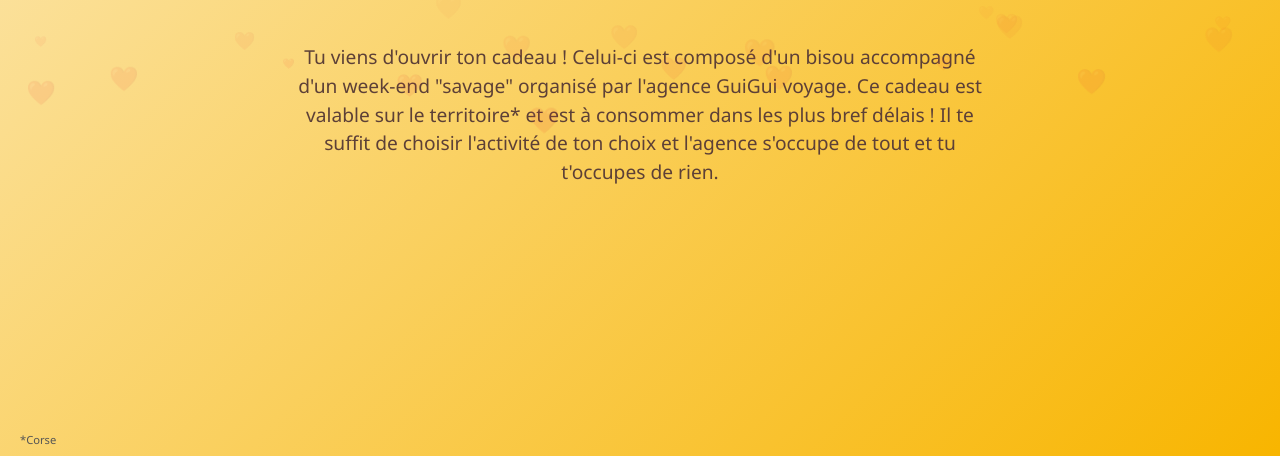
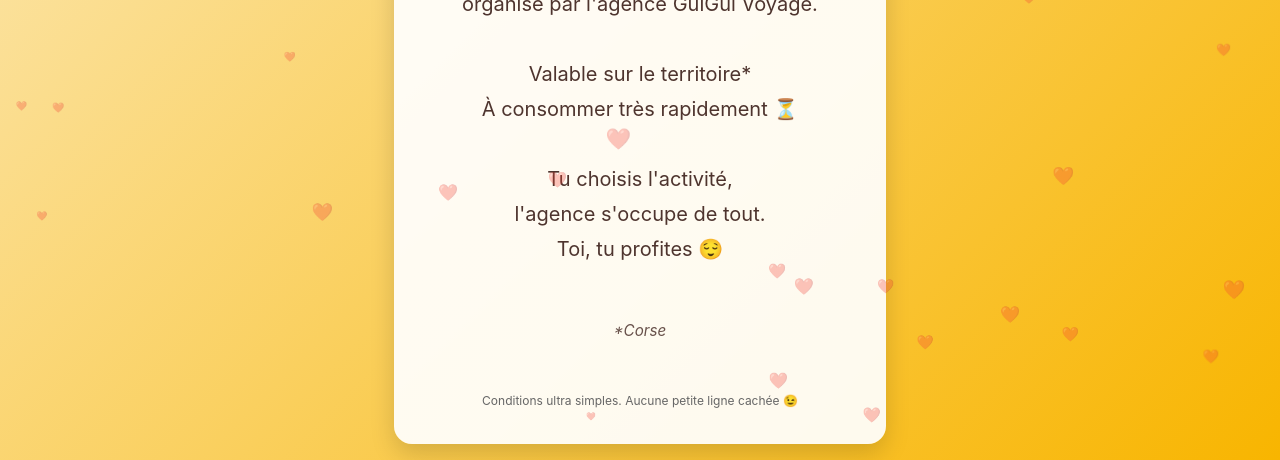
Before and after one commit to Gui-2b9/anniv-poulet-zegfrge54547, a plain HTML site: page index.html in a window 1280 px wide. Shown: the part 384-844 px from the top of the page. Drawn offline with Linux system fonts and the light colour scheme.

Commit message:
Update index.html

```diff
--- a/index.html
+++ b/index.html
@@ -2,91 +2,131 @@
 <html lang="fr">
 <head>
   <meta charset="UTF-8" />
-  <title>Joyeux Anniversaire ! 🎉</title>
+  <meta name="viewport" content="width=device-width, initial-scale=1" />
+  <title>Joyeux Anniversaire 🎉</title>
+
   <style>
-    /* Style général de la page */
     body {
-      font-family: 'Segoe UI', Tahoma, Geneva, Verdana, sans-serif;
+      font-family: -apple-system, BlinkMacSystemFont, "Segoe UI", Roboto, sans-serif;
       background: linear-gradient(135deg, #fceabb, #f8b500);
-      color: #5d4037;
+      margin: 0;
+      padding: 0;
+      min-height: 100vh;
       display: flex;
-      flex-direction: column;
+      align-items: center;
       justify-content: center;
-      align-items: center;
-      height: 100vh;
-      margin: 0;
-      text-align: center;
-      padding: 20px;
-      overflow: hidden;
-      position: relative;
+      color: #4e342e;
     }
 
-    /* Titre principal */
-    h1 {
-      font-size: 3rem;
-      margin-bottom: 2rem;
-      color: #d35400;
-      text-shadow: 1px 1px 4px rgba(0,0,0,0.2);
+    .card {
+      background: rgba(255, 255, 255, 0.92);
+      border-radius: 18px;
+      padding: 24px 20px;
+      max-width: 420px;
+      width: 100%;
+      margin: 16px;
+      box-shadow: 0 10px 25px rgba(0,0,0,0.15);
+      text-align: center;
     }
 
-    /* Paragraphe principal */
-    p {
-      font-size: 1.2rem;
-      max-width: 700px;
-      line-height: 1.5;
-      white-space: pre-line; /* respecte les sauts de ligne */
-    }
-
-    /* Conditions générales de vente (note de bas de page) */
-    .terms {
-      position: absolute;
-      bottom: 10px;
-      left: 20px;
-      font-size: 0.7rem;
-      color: #555;
-      font-style: normal;
-      max-width: 90%;
+    h1 {
+      font-size: 2rem;
+      margin-bottom: 16px;
       line-height: 1.2;
     }
 
-    /* Style des petits cœurs en fond */
-    .heart {
-      position: absolute;
-      color: rgba(255, 0, 102, 0.2);
-      font-size: 1rem;
-      animation: float 8s infinite;
+    p {
+      font-size: 1.1rem;
+      line-height: 1.75;
+      margin: 0;
+      white-space: pre-line;
     }
 
-    /* Animation des cœurs */
+    .corse {
+      display: block;
+      margin-top: 16px;
+      font-size: 0.95rem;
+      font-style: italic;
+      opacity: 0.85;
+    }
+
+    .terms {
+      margin-top: 14px;
+      font-size: 0.75rem;
+      color: #666;
+    }
+
+    /* 💡 Amélioration desktop */
+    @media (min-width: 768px) {
+      h1 {
+        font-size: 2.6rem;
+      }
+
+      p {
+        font-size: 1.25rem;
+      }
+
+      .card {
+        padding: 36px;
+      }
+    }
+
+    /* Cœurs */
+    .heart {
+      position: fixed;
+      bottom: -10vh;
+      animation: float linear infinite;
+      pointer-events: none;
+      opacity: 0.3;
+    }
+
     @keyframes float {
-      0% { transform: translateY(100vh) scale(0.5); opacity: 0.2; }
-      50% { opacity: 0.6; }
-      100% { transform: translateY(-10vh) scale(1); opacity: 0; }
+      from {
+        transform: translateY(0) scale(0.6);
+      }
+      to {
+        transform: translateY(-120vh) scale(1);
+      }
     }
   </style>
 </head>
+
 <body>
 
-  <h1>Joyeux Anniversaire mon Poulet 🐔🎉</h1>
+  <div class="card">
+    <h1>Joyeux Anniversaire mon Poulet 🐔🎉</h1>
 
-  <p>
-Tu viens d'ouvrir ton cadeau ! Celui-ci est composé d'un bisou accompagné d'un week-end "savage" organisé par l'agence GuiGui voyage. Ce cadeau est valable sur le territoire* et est à consommer dans les plus bref délais ! Il te suffit de choisir l'activité de ton choix et l'agence s'occupe de tout et tu t'occupes de rien.
-  </p>
+    <p>
+Tu viens d'ouvrir ton cadeau 🎁
 
-  <!-- Note de bas de page comme conditions générales -->
-  <div class="terms">*Corse</div>
+Il contient un bisou 💋
+et un week-end « savage »
+organisé par l'agence GuiGui Voyage.
 
-  <!-- Cœurs en fond -->
+Valable sur le territoire*
+À consommer très rapidement ⏳
+
+Tu choisis l'activité,
+l'agence s'occupe de tout.
+Toi, tu profites 😌
+
+<span class="corse">*Corse</span>
+    </p>
+
+    <div class="terms">Conditions ultra simples. Aucune petite ligne cachée 😉</div>
+  </div>
+
   <script>
-    const numberOfHearts = 30; // nombre de cœurs
-    for (let i = 0; i < numberOfHearts; i++) {
-      const heart = document.createElement('div');
-      heart.classList.add('heart');
-      heart.style.left = Math.random() * 100 + 'vw';
-      heart.style.fontSize = (Math.random() * 20 + 10) + 'px';
-      heart.style.animationDuration = (Math.random() * 5 + 5) + 's';
-      heart.innerText = '❤️';
-      document.body.appendChild(heart);
+    const hearts = 25;
+    for (let i = 0; i < hearts; i++) {
+      const h = document.createElement('div');
+      h.className = 'heart';
+      h.textContent = '❤️';
+      h.style.left = Math.random() * 100 + 'vw';
+      h.style.fontSize = Math.random() * 16 + 12 + 'px';
+      h.style.animationDuration = Math.random() * 6 + 6 + 's';
+      h.style.animationDelay = Math.random() * 5 + 's';
+      document.body.appendChild(h);
     }
   </script>
 
```
